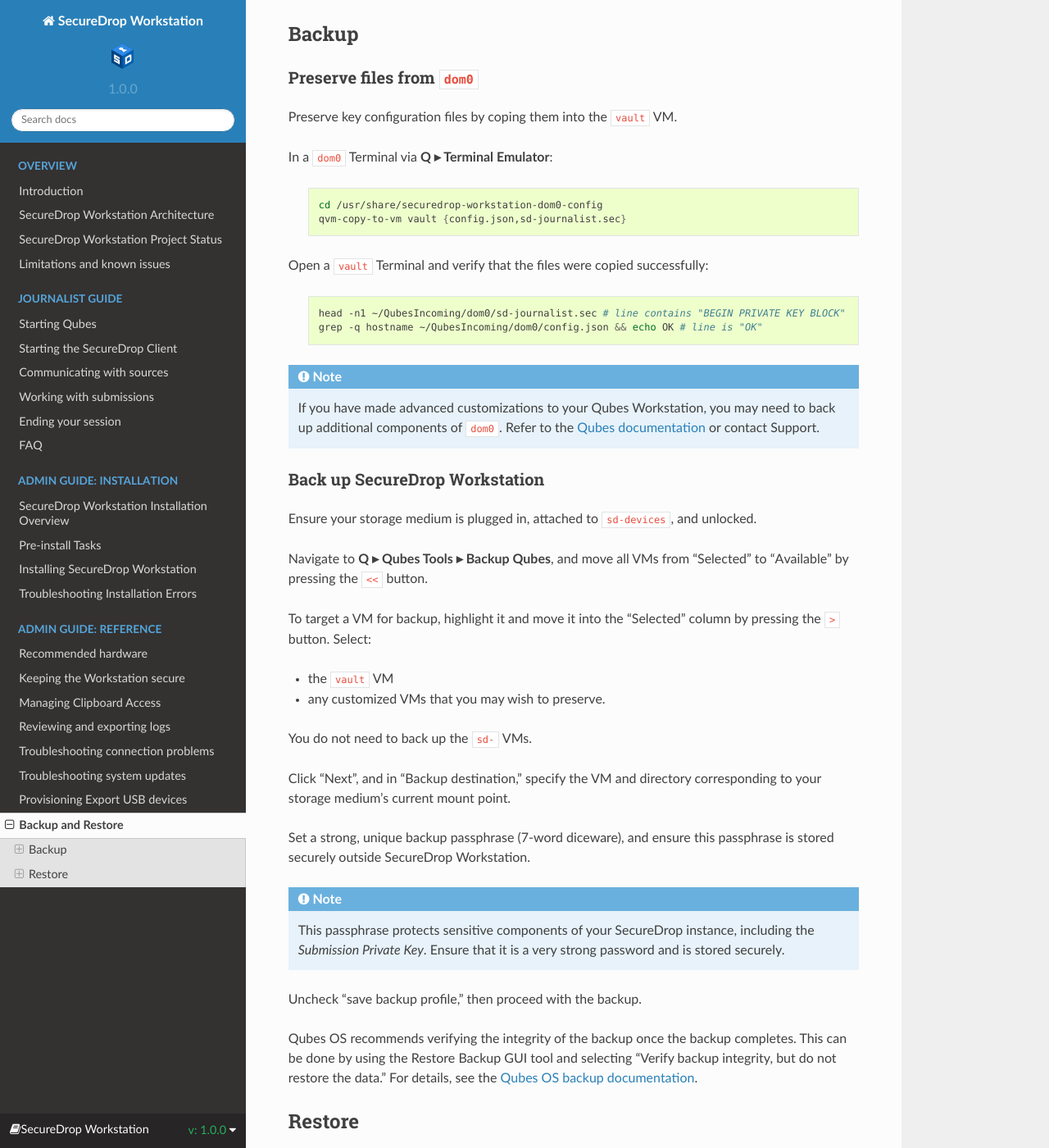
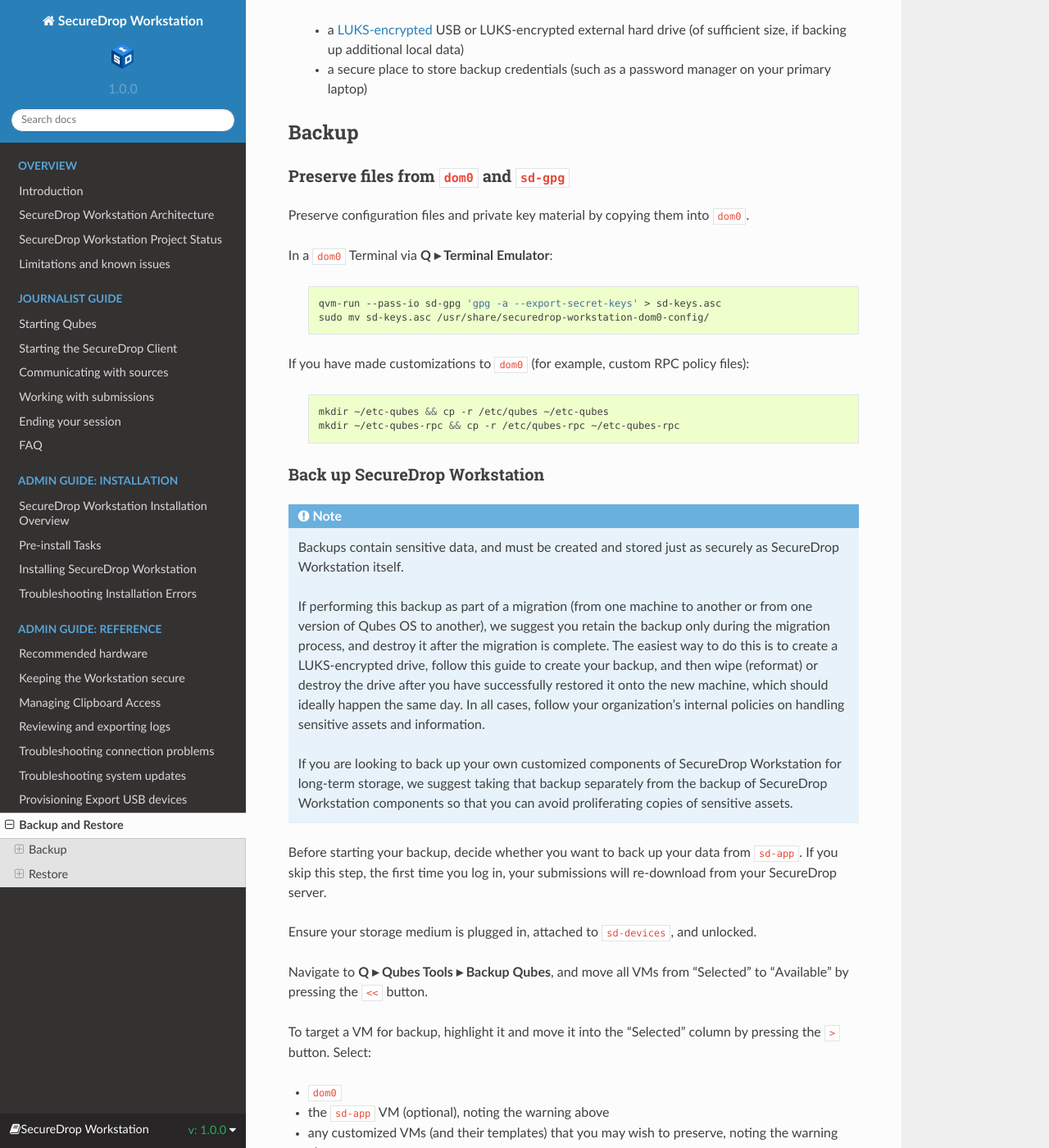
Before and after one commit to freedomofpress/securedrop-workstation-docs, a Sphinx documentation site: the page built from docs/admin/reference/backup.rst, in a window 1280 px wide and 1400 px high, scrolled down 327 px. Shown: the whole window at 82% size. Built offline with Sphinx 7.4.7 and the Read the Docs theme 2.0.0, drawn with Linux system fonts in a browser that asks for light colours; some of the changed text lies outside the part shown.

Commit message:
Update backup/restore docs to include more detailed instructions and revise backup policy:
* Back up dom0 directly, instead of copying dom0 configration files to
  the vault VM.

* Include /etc/qubes and /etc/qubes-rpc in dom0 backup (by copying to
  home directory).

* Explain template upgrade for customized VMs and link to upstream docs.

* Include sd-gpg secret keys in backup. For most instances, this will be
  redundant, but for those that have imported an additional (legacy)
  Submission Private Key, this step is required.

* Include instructions for optionally backing up and restoring sd-app.
  This will allow users to skip the first sync on restoring.

* Include caveats and instructions regarding backing up of sensitive
  information.

```diff
--- a/docs/admin/reference/backup.rst
+++ b/docs/admin/reference/backup.rst
@@ -2,45 +2,66 @@
 ==================
 
 Qubes OS has a `backup utility <https://www.qubes-os.org/doc/backup-restore/>`_
-that allows for backup and restoration of user-specified VMs.
+that allows for backup and restoration of user-specified VMs and templates.
+
+SecureDrop Workstation requires only that you back up instance-specific secrets
+and configuration files, although you can optionally back up some additional local
+data.
 
 To perform backups, you will need:
 
- - a LUKS-encrypted external hard drive, with at least 50GB space
+ - a `LUKS-encrypted <https://workstation.securedrop.org/en/stable/admin/reference/provisioning_usb.html>`_
+   USB or LUKS-encrypted external hard drive (of sufficient size,
+   if backing up additional local data)
  - a secure place to store backup credentials (such as a password manager
    on your primary laptop)
 
 Backup
 ------
 
-Preserve files from ``dom0``
-~~~~~~~~~~~~~~~~~~~~~~~~~~~~
+Preserve files from ``dom0`` and ``sd-gpg``
+~~~~~~~~~~~~~~~~~~~~~~~~~~~~~~~~~~~~~~~~~~~
 
-Preserve key configuration files by coping them into the
-``vault`` VM.
+Preserve configuration files and private key material by copying them into ``dom0``.
 
 In a ``dom0`` Terminal via **Q ▸ Terminal Emulator**:
 
   .. code-block:: sh
 
-    cd /usr/share/securedrop-workstation-dom0-config
-    qvm-copy-to-vm vault {config.json,sd-journalist.sec}
+    qvm-run --pass-io sd-gpg 'gpg -a --export-secret-keys' > sd-keys.asc
+    sudo mv sd-keys.asc /usr/share/securedrop-workstation-dom0-config/
 
-Open a ``vault`` Terminal and verify that the files were copied successfully:
+If you have made customizations to ``dom0`` (for example, custom RPC policy files):
 
   .. code-block:: sh
 
-    head -n1 ~/QubesIncoming/dom0/sd-journalist.sec # line contains "BEGIN PRIVATE KEY BLOCK"
-    grep -q hostname ~/QubesIncoming/dom0/config.json && echo OK # line is "OK"
-
-.. note::
-  If you have made advanced customizations to your Qubes Workstation,
-  you may need to back up additional components of ``dom0``. Refer to
-  the `Qubes documentation <https://www.qubes-os.org/doc/backup-restore/>`_
-  or contact Support.
+    mkdir ~/etc-qubes && cp -r /etc/qubes ~/etc-qubes
+    mkdir ~/etc-qubes-rpc && cp -r /etc/qubes-rpc ~/etc-qubes-rpc
 
 Back up SecureDrop Workstation
 ~~~~~~~~~~~~~~~~~~~~~~~~~~~~~~
+
+.. note::
+  Backups contain sensitive data, and must be created and stored just as securely
+  as SecureDrop Workstation itself.
+
+  If performing this backup as part of a migration (from one machine to another
+  or from one version of Qubes OS to another), we suggest you retain the backup
+  only during the migration process, and destroy it after the migration
+  is complete. The easiest way to do this is to create a LUKS-encrypted drive,
+  follow this guide to create your backup, and then wipe (reformat) or destroy the
+  drive after you have successfully restored it onto the new machine, which should
+  ideally happen the same day. In all cases, follow your organization's internal
+  policies on handling sensitive assets and information.
+
+  If you are looking to back up your own customized components of SecureDrop Workstation
+  for long-term storage, we suggest taking that backup separately from the backup
+  of SecureDrop Workstation components so that you can avoid proliferating copies of
+  sensitive assets.
+
+Before starting your backup, decide whether you want to back up your data from
+``sd-app``. If you skip this step, the first time you log in, your submissions
+will re-download from your SecureDrop server.
 
 Ensure your storage medium is plugged in, attached to ``sd-devices``,
 and unlocked.
@@ -51,10 +72,12 @@
 To target a VM for backup, highlight it and move it into the "Selected"
 column by pressing the ``>`` button. Select:
 
-- the ``vault`` VM
-- any customized VMs that you may wish to preserve.
+- ``dom0``
+- the ``sd-app`` VM (optional), noting the warning above
+- any customized VMs (and their templates) that you may wish to preserve,
+  noting the warning above.
 
-You do not need to back up the ``sd-`` VMs.
+You do not need to back up the other ``sd-`` VMs.
 
 Click "Next", and in "Backup destination," specify the VM and directory
 corresponding to your storage medium's current mount point.
@@ -63,16 +86,24 @@
 passphrase is stored securely outside SecureDrop Workstation.
 
 .. note::
- This passphrase protects sensitive
- components of your SecureDrop instance, including the *Submission Private Key*.
- Ensure that it is a very strong password and is stored securely.
+ This passphrase protects sensitive components of your SecureDrop instance,
+ including the *Submission Private Key*, and unencrypted submissions (if
+ ``sd-app`` is backed up). Ensure it is a very strong password and is
+ stored securely.
 
 Uncheck "save backup profile," then proceed with the backup.
 
 Qubes OS recommends verifying the integrity of the backup once the backup
-completes. This can be done by using the Restore Backup GUI tool and selecting
+completes, and this should be done on the same machine where the backup was created.
+This can be done by using the Restore Backup GUI tool and selecting
 "Verify backup integrity, but do not restore the data." For details, see the
 `Qubes OS backup documentation <https://www.qubes-os.org/doc/backup-restore/>`_.
+
+.. warning::
+  Any files or data not mentioned above and not backed up elsewhere will be destroyed.
+  Ensure that any other data on your system (for example, using KeepassXC
+  in the ``vault`` VM, or data stored in other VMs) have been backed up and the
+  integrity of the backup has been verified before proceeding.
 
 Restore
 -------
@@ -91,21 +122,42 @@
 of these newly created AppVMs whose names conflict with the AppVMs you
 intend to restore from a backup.
 
-Example: If you restore only ``vault``, rename or delete the existing
+Example: If you wish to restore the ``vault`` VM, rename or delete the existing
 ``vault`` VM prior to restoring the backup. You can do so in
-**Q > Domain: vault > vault: Qube Settings** (the VM must not be running).
+**Q Apps ▸ vault ▸ Settings** (the VM must not be running).
 
-Restore Backup
-~~~~~~~~~~~~~~
+Restore Backup (SecureDrop Workstation components)
+~~~~~~~~~~~~~~~~~~~~~~~~~~~~~~~~~~~~~~~~~~~~~~~~~~
 Plug in your backup medium and unlock it as during the backup. By default
 on a new system, your peripheral devices will be managed by a VM called
 ``sys-usb``.
 
-Navigate to **Q ▸ Qubes Tools ▸ Restore Backup**, and enter the
-location of the backup file. You do not need to adjust the default Restore
-options, unless you have made customizations to the backup. Enter the
+Navigate to **Q Application Menu ▸ Gear Icon ▸ Qubes Tools ▸ Restore Backup**,
+and enter the location of the backup file. You do not need to adjust the default
+Restore options, unless you have made customizations to the backup. Enter the
 decryption/verification passphrase, and proceed to restoring the available
-qubes (which should include the ``vault`` VM).
+qubes (which should include ``dom0`` and possibly ``sd-app``).
+
+We suggest restoring only those VMs, provisioning SecureDrop Workstation, and then
+restoring any customized VMs you may have had once that process is complete. This way
+SecureDrop Workstation is provisioned on a clean system and can implement the security
+measures it requires before any additional VMs are configured.
+
+.. note::
+  When migrating to a newer version of Qubes OS (for example, Qubes 4.1 to Qubes 4.2),
+  you may notice that the original templates for certain VMs are not present on your
+  new machine. For the purposes of this guide (optional ``sd-app`` backup),
+  this is not a problem. Allow the VM to be restored with the default template
+  suggested by the operating system (the current Fedora base template). **Do not start
+  the VM.** Continue through the reinstallation process. The correct template will be
+  configured as you follow the rest of these instructions.
+
+  If you are restoring your own customized VMs and templates, you may need to take
+  additional steps, such as ensuring your templates are supported. Follow the Qubes
+  documentation on upgrading templates (for example:
+  `Fedora templates <https://www.qubes-os.org/doc/templates/fedora/#upgrading>`_,
+  `Debian templates <https://www.qubes-os.org/doc/templates/debian/#upgrading>`_),
+  or contact Support.
 
 Reinstall SecureDrop Workstation
 ~~~~~~~~~~~~~~~~~~~~~~~~~~~~~~~~
@@ -125,25 +177,27 @@
 
     sudo dnf install securedrop-workstation.rpm
 
-Retrieve the previous SecureDrop Workstation configuration from the ``vault``
-VM:
+Retrieve the previous SecureDrop Workstation configuration from the backup folder on ``dom0``.
+From the ``dom0`` home directory:
 
   .. code-block:: sh
 
-    qvm-run --pass-io vault "cat QubesIncoming/dom0/sd-journalist.sec" > /tmp/sd-journalist.sec
-    qvm-run --pass-io vault "cat QubesIncoming/dom0/config.json" > /tmp/config.json
+    ls -d */*/* | grep home-restore
+
+  You should see a directory called ``home-restore-$YYYY-MM-DD-HHMMSS/dom0-home/$USERNAME``.
+  We will call this ``$RESTORE_DIR`` in the instructions below.
+
+  .. code-block:: sh
+
+    sudo cp ~/$RESTORE_DIR/usr/share/securedrop-workstation-dom0-config/{sd-journalist.sec,config.json,sd-keys.asc} /usr/share/securedrop-workstation-dom0-config/
 
 Optionally, inspect each file before proceeding. The first
 file should be an ASCII-armored GPG private key file. The second file should
 follow the format of the `example configuration file <https://raw.githubusercontent.com/freedomofpress/securedrop-workstation/main/files/config.json.example>`_,
 with values for its fields (e.g., ``hostname``, ``submission_key_fpr``) specific to
 your configuration. The file may be formatted in a single line without whitespace.
-
-Copy both files into place:
-
-  .. code-block:: sh
-
-    sudo cp /tmp/{sd-journalist.sec,config.json} /usr/share/securedrop-workstation-dom0-config/
+The third file is a backup of key material from ``sd-gpg`` and will be moved into
+that VM when you have reprovisioned the system.
 
 Verify that the configuration is valid:
 
@@ -151,15 +205,41 @@
 
     sdw-admin --validate
 
-If the above command does not produce any errors, the configuration is valid,
-and you may remove the configuration files from the ``vault`` VM:
+If the above command prints ``OK``, the configuration is valid.
 
-  .. code-block:: sh
-
-    qvm-run vault "rm QubesIncoming/dom0/{config.json,sd-journalist.sec}"
-
-Finally, reinstall SecureDrop Workstation:
+Reinstall SecureDrop Workstation:
 
   .. code-block:: sh
 
     sdw-admin --apply
+
+Restore additional keys to ``sd-gpg``
+~~~~~~~~~~~~~~~~~~~~~~~~~~~~~~~~~~~~~
+
+In a ``dom0`` terminal:
+
+  .. code-block:: sh
+
+    qvm-copy-to-vm sd-gpg $RESTORE_DIR/usr/share/securedrop-workstation-dom0-config/sd-keys.asc
+    qvm-run sd-gpg 'gpg --import /home/user/QubesIncoming/dom0/sd-keys.asc'
+
+
+Restore Customized VMs, RPC Policies
+~~~~~~~~~~~~~~~~~~~~~~~~~~~~~~~~~~~~
+
+At this stage, you should have a functional SecureDrop Workstation. You may restore any additional
+customizations or additional VMs, being mindful that you are responsible for the security
+implications of customizing this system.
+
+Customizations in ``dom0`` must be restored manually, meaning that any RPC policies you have added
+will need to be moved into place from the ``$RESTORE_DIR``.
+
+Once you are finished with the ``$RESTORE_DIR`` and have verified that your system works (download,
+decrypt, sync), you may delete the ``$RESTORE_DIR``.
+
+(Post-Migration Instructions) Destroy backup medium
+~~~~~~~~~~~~~~~~~~~~~~~~~~~~~~~~~~~~~~~~~~~~~~~~~~~~
+
+Wipe (reformat) the LUKS-encrypted storage device that you used to store SecureDrop Workstation
+configuration material, overwriting the LUKS header and all data with a new encrypted partition,
+or physically destroy the backup medium, to ensure you are not proliferating copies of sensitive data.
```
